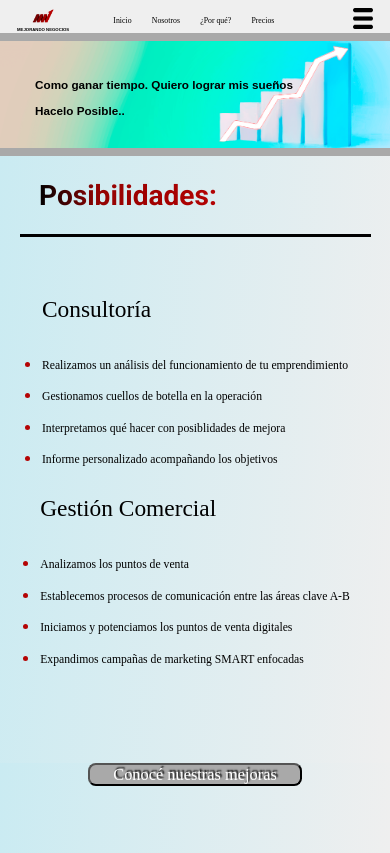
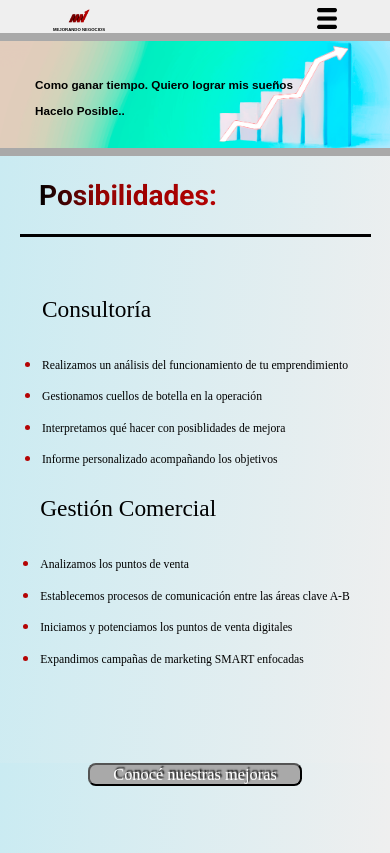
Before and after one commit to hugomagno/MN_segundaentrega_hugobritos, a website: page index.html in a window 390 px wide. Shown: the top 853 px of the page. Drawn offline with Linux system fonts and the light colour scheme; a web font is replaced by a local one.

Commit message:
nav display none activado

```diff
--- a/sass/_medias.scss
+++ b/sass/_medias.scss
@@ -95,10 +95,10 @@
         width: max-content;
     }
 
-    .nav__ul {
-        display: none;
-        color: red;
-        // background-color: black;
+    .nav {
+        &__ul {
+            display: none !important;
+        }
     }
 
     .boton-contactar {
```
Also changed, not shown: css/style.css.
